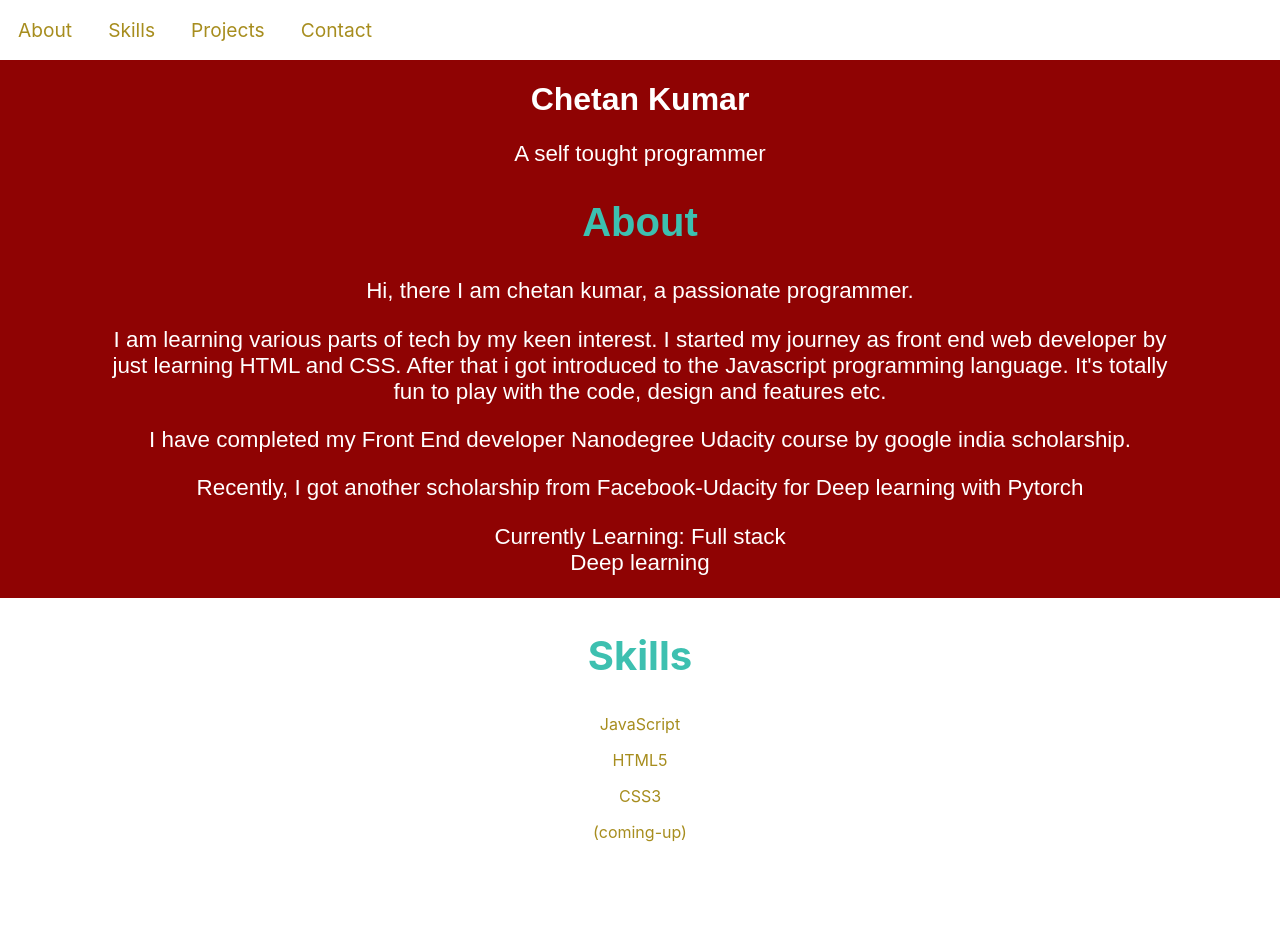
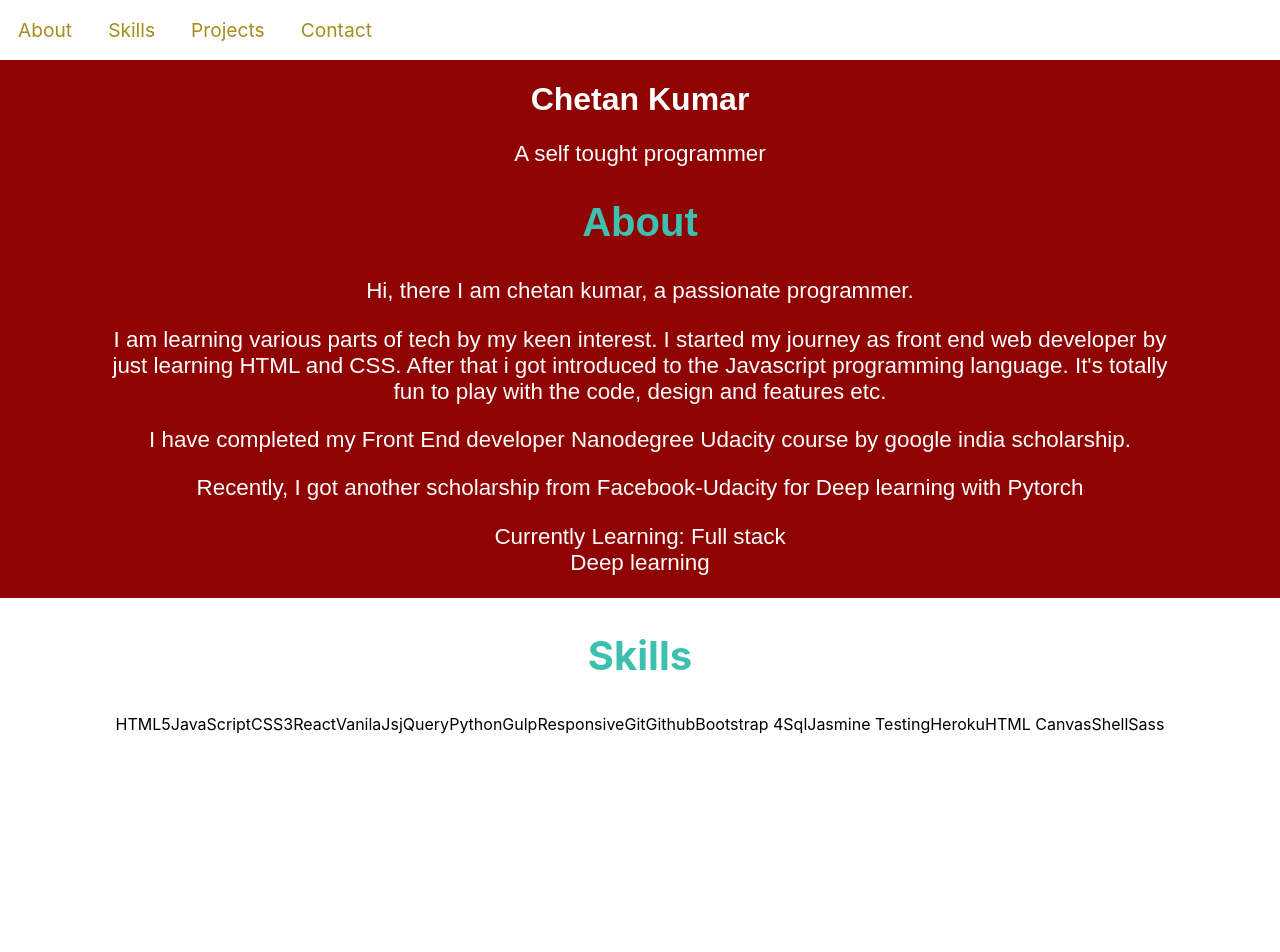
Before and after one commit to Ckbhatia/Portfolio, a React (Create React App) app: page / in a window 1280 px wide. Shown: the top 952 px of the page. Built offline with nearby package versions, Linux system fonts and the light colour scheme.

Commit message:
feat: add skills

```diff
--- a/src/components/Main.jsx
+++ b/src/components/Main.jsx
@@ -11,6 +11,9 @@ import {Projects, FeaturedProjects} from './Projects.jsx';
 export default class Main extends Component {
 
     render() {
+
+        const skills = ["HTML5" ,"JavaScript", "CSS3", "React", "VanilaJs", "jQuery",
+         "Python", "Gulp", "Responsive", "Git", "Github", "Bootstrap 4", "Sql","Jasmine Testing", "Heroku", "HTML Canvas", "Shell", "Sass"];
 
         return (
             <div>
@@ -29,10 +32,10 @@ export default class Main extends Component {
                 </main>
                 <section className="skills">
                 <h2>Skills</h2>
-                <p>JavaScript</p>
-                <p>HTML5</p>
-                <p>CSS3</p>
-                <p>(coming-up)</p>
+                {/* Create skills dynamic */}
+                 {skills.map((skill, index) => (
+                    <span key={index}>{skill}</span>
+                ))}
                 </section>
 
                 <section className="projects">
```
